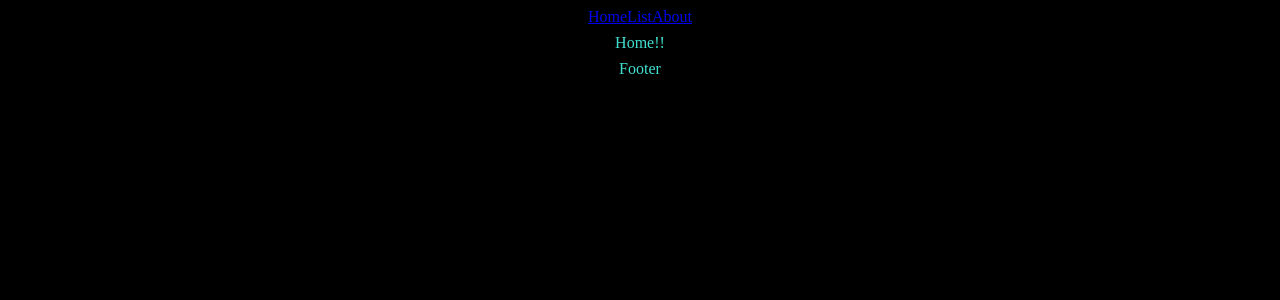
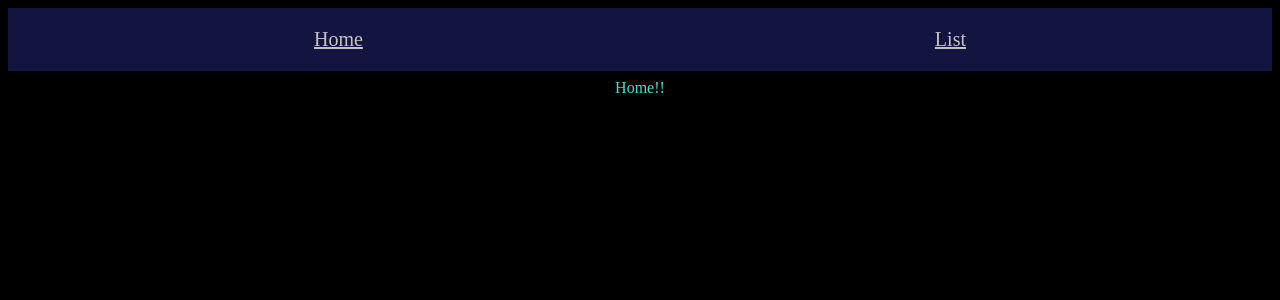
Before and after one commit to eliamue/pet-insurance-comparison, a React (Create React App) app: page / in a window 1280 px wide. Shown: the top 300 px of the page. Built offline with nearby package versions, Linux system fonts and the light colour scheme; the HTML template or start-up script is replaced by a standard one.

Commit message:
Header and Footer

```diff
--- a/package.json
+++ b/package.json
@@ -10,6 +10,7 @@
     "react-dom": "^17.0.2",
     "react-router": "^6.2.2",
     "react-router-dom": "^6.2.2",
+    "react-router-hash-link": "^2.4.3",
     "react-scripts": "5.0.0",
     "superagent": "^7.1.1",
     "supertest": "^6.2.2",
--- a/src/components/Footer.jsx
+++ b/src/components/Footer.jsx
@@ -1,7 +1,15 @@
-import React from 'react'
+import React from "react";
+import { Link } from "react-router-dom";
+import { HashLink } from "react-router-hash-link";
+import "../styles/Nav.css";
 
 export default function Footer() {
   return (
-    <div>Footer</div>
-  )
+    <div className="navlinks">
+      <Link className="nav-a" to="/about">
+        About
+      </Link>
+      <HashLink to="#top">Back to Top</HashLink>
+    </div>
+  );
 }
--- a/src/components/Header.jsx
+++ b/src/components/Header.jsx
@@ -1,5 +1,6 @@
 import React from "react";
 import { Link } from "react-router-dom";
+import "../styles/Nav.css";
 
 export default function Header() {
   return (
@@ -11,9 +12,6 @@ export default function Header() {
         <Link className="nav-a" to="/list">
           List
         </Link>
-        <Link className="nav-a" to="/about">
-          About
-        </Link>
       </section>
     </div>
   );
--- a/src/components/Home.jsx
+++ b/src/components/Home.jsx
@@ -14,9 +14,6 @@ export default function Home() {
           Home!!
         </body>
       </div>
-      <footer>
-        <Footer />
-      </footer>
     </div>
   );
 }
--- a/src/components/ListContainer.jsx
+++ b/src/components/ListContainer.jsx
@@ -3,11 +3,12 @@ import ListItem from "./ListItem";
 import Header from "./Header";
 import data from "./data.js";
 import "../styles/List.css";
+import Footer from "./Footer";
 
 export default function ListContainer() {
   return (
     <div>
-      <header>
+      <header id="top">
         <Header />
       </header>
       <div className="main-container">
@@ -19,6 +20,9 @@ export default function ListContainer() {
           ))}
         </ul>
       </div>
+      <footer>
+        <Footer />
+      </footer>
     </div>
   );
 }
--- /dev/null
+++ b/src/styles/Nav.css
@@ -0,0 +1,12 @@
+.navlinks {
+    display: flex;
+    flex-direction: row;
+    justify-content: space-around;
+    background-color: rgb(20, 20, 65);
+    padding: 20px;
+}
+
+.nav-a {
+    font-size: 20px;
+    color: rgb(197, 194, 194);
+}
--- a/src/styles/index.css
+++ b/src/styles/index.css
@@ -5,6 +5,7 @@ body {
     sans-serif;
   -webkit-font-smoothing: antialiased;
   -moz-osx-font-smoothing: grayscale;
+  background-color: black;
 }
 
 code {
```
Also changed, not shown: src/styles/Header.css (deleted), src/styles/Home.css (line endings or trailing spaces), 1 other file (tests, documents, lock files or other folders).
